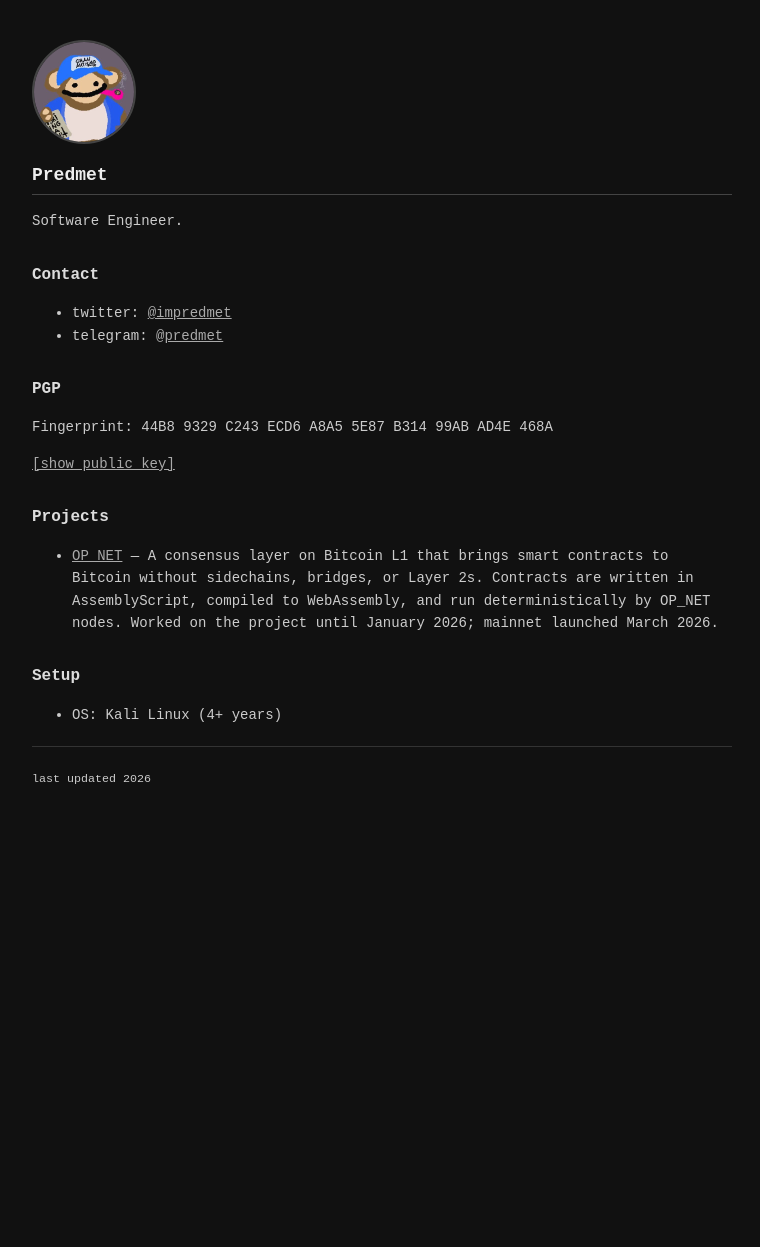
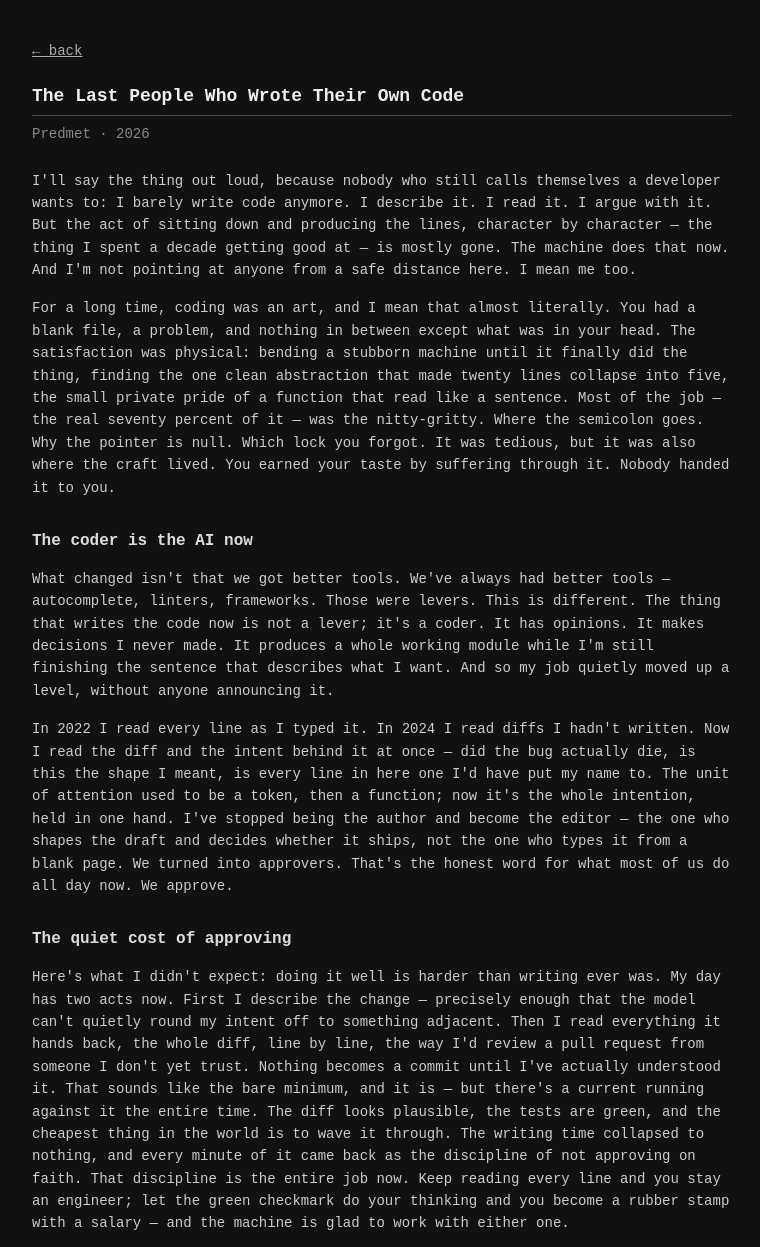
Before and after one commit to impredmet/blog, a React (Vite) app: page /writing/wrote-their-own-code in a window 1280 px wide. Shown: the top 1247 px of the page, without its empty margins (258-1018 px from the left). Before the commit the page ends 830 px from the top, so only its background shows below. Built offline with nearby package versions, Linux system fonts and the light colour scheme.

Commit message:
feat: implement routing and add Article component with content

```diff
--- a/package.json
+++ b/package.json
@@ -13,7 +13,8 @@
   },
   "dependencies": {
     "react": "^19.2.7",
-    "react-dom": "^19.2.7"
+    "react-dom": "^19.2.7",
+    "react-router-dom": "^7.17.0"
   },
   "devDependencies": {
     "@eslint/js": "^10.0.1",
--- a/src/App.tsx
+++ b/src/App.tsx
@@ -1,4 +1,5 @@
 import { useState } from "react";
+import { Link } from "react-router-dom";
 
 const PGP_KEY = `-----BEGIN PGP PUBLIC KEY BLOCK-----
 
@@ -91,6 +92,15 @@ function App() {
       <h2>Projects</h2>
       <ul>
         <li>
+          <a href="https://paylater.dev" target="_blank" rel="noreferrer">
+            PayLater
+          </a>{" "}
+          — Buy-now-pay-later for crypto. Frictionless USDT checkout where the
+          shopper pays within 30 days instead of up front, while the merchant
+          gets settled without carrying the credit risk themselves. Bringing the
+          familiar BNPL flow to stablecoins. Currently building it.
+        </li>
+        <li>
           <a href="https://opnet.org" target="_blank" rel="noreferrer">
             OP_NET
           </a>{" "}
@@ -102,9 +112,20 @@ function App() {
         </li>
       </ul>
 
+      <h2>Writing</h2>
+      <ul>
+        <li>
+          <Link to="/writing/wrote-their-own-code">
+            The Last People Who Wrote Their Own Code
+          </Link>{" "}
+          — how AI quietly turned developers from the authors of code into its
+          approvers.
+        </li>
+      </ul>
+
       <h2>Setup</h2>
       <ul>
-        <li>OS: Kali Linux (4+ years)</li>
+        <li>OS: Kali Linux (6+ years)</li>
       </ul>
 
       <hr />
--- /dev/null
+++ b/src/Article.tsx
@@ -0,0 +1,120 @@
+import { Link } from "react-router-dom";
+
+function Article() {
+  return (
+    <section className="article">
+      <p className="back">
+        <Link to="/">← back</Link>
+      </p>
+
+      <h1>The Last People Who Wrote Their Own Code</h1>
+      <p className="byline">Predmet · 2026</p>
+
+      <p>
+        I'll say the thing out loud, because nobody who still calls themselves a
+        developer wants to: I barely write code anymore. I describe it. I read
+        it. I argue with it. But the act of sitting down and producing the
+        lines, character by character — the thing I spent a decade getting good
+        at — is mostly gone. The machine does that now. And I'm not pointing at
+        anyone from a safe distance here. I mean me too.
+      </p>
+
+      <p>
+        For a long time, coding was an art, and I mean that almost literally.
+        You had a blank file, a problem, and nothing in between except what was
+        in your head. The satisfaction was physical: bending a stubborn machine
+        until it finally did the thing, finding the one clean abstraction that
+        made twenty lines collapse into five, the small private pride of a
+        function that read like a sentence. Most of the job — the real seventy
+        percent of it — was the nitty-gritty. Where the semicolon goes. Why the
+        pointer is null. Which lock you forgot. It was tedious, but it was also
+        where the craft lived. You earned your taste by suffering through it.
+        Nobody handed it to you.
+      </p>
+
+      <h2>The coder is the AI now</h2>
+
+      <p>
+        What changed isn't that we got better tools. We've always had better
+        tools — autocomplete, linters, frameworks. Those were levers. This is
+        different. The thing that writes the code now is not a lever; it's a
+        coder. It has opinions. It makes decisions I never made. It produces a
+        whole working module while I'm still finishing the sentence that
+        describes what I want. And so my job quietly moved up a level, without
+        anyone announcing it.
+      </p>
+
+      <p>
+        In 2022 I read every line as I typed it. In 2024 I read diffs I hadn't
+        written. Now I read the diff and the intent behind it at once — did the
+        bug actually die, is this the shape I meant, is every line in here one
+        I'd have put my name to. The unit of attention used to be a token, then
+        a function; now it's the whole intention, held in one hand. I've stopped
+        being the author and become the editor — the one who shapes the draft
+        and decides whether it ships, not the one who types it from a blank
+        page. We turned into approvers. That's the honest word for what most of
+        us do all day now. We approve.
+      </p>
+
+      <h2>The quiet cost of approving</h2>
+
+      <p>
+        Here's what I didn't expect: doing it well is harder than writing ever
+        was. My day has two acts now. First I describe the change — precisely
+        enough that the model can't quietly round my intent off to something
+        adjacent. Then I read everything it hands back, the whole diff, line by
+        line, the way I'd review a pull request from someone I don't yet trust.
+        Nothing becomes a commit until I've actually understood it. That sounds
+        like the bare minimum, and it is — but there's a current running against
+        it the entire time. The diff looks plausible, the tests are green, and
+        the cheapest thing in the world is to wave it through. The writing time
+        collapsed to nothing, and every minute of it came back as the discipline
+        of not approving on faith. That discipline is the entire job now. Keep
+        reading every line and you stay an engineer; let the green checkmark do
+        your thinking and you become a rubber stamp with a salary — and the
+        machine is glad to work with either one.
+      </p>
+
+      <p>
+        And the apprenticeship is dying. The way you used to become good was by
+        writing bad code and sitting with it long enough to feel why it was bad.
+        The juniors coming up now get a fast, confident answer before they ever
+        sit with the mistake. They skip the suffering that used to manufacture
+        judgment. I don't know yet what that produces. Maybe a generation that's
+        faster than us and never learned the thing we learned by accident. Maybe
+        it's fine. I'm genuinely not sure, and anyone who tells you they are is
+        selling something. But I have a quiet suspicion that the people in the
+        room right now are the last who will ever have written their own code —
+        the last for whom the lines were something you typed, not something you
+        received.
+      </p>
+
+      <h2>What's left is the part that was always the point</h2>
+
+      <p>
+        I don't write this as a eulogy. The seventy percent the machine took was
+        never the part I loved most — it was the toll I paid to reach the part I
+        did. What's left is the thirty percent that was always the mastery:
+        deciding what is even worth building, framing a problem so it has a
+        clean answer, having the taste to see that a working solution is still
+        the wrong one. The machine is an astonishing coder and a mediocre
+        engineer, because engineering was never mostly about the code. It was
+        about judgment, and judgment doesn't compress.
+      </p>
+
+      <p>
+        So we're approvers now. Fine. The open question — the one I think about
+        when I close the laptop — is whether approval can become a craft the way
+        coding was. Whether you can be an artist of judgment: knowing what to
+        accept and what to send back, holding a system in your head well enough
+        to catch the one thing the machine got confidently wrong. I think you
+        can. I think that's the whole game now. But it's a different game, and I
+        won't pretend I don't miss the old one a little — the blank file, the
+        stubborn machine, and the long quiet hours when it was just me and the
+        problem, writing every line myself.
+      </p>
+    </section>
+  );
+}
+
+export default Article;
--- /dev/null
+++ b/src/ScrollToTop.tsx
@@ -0,0 +1,14 @@
+import { useEffect } from "react";
+import { useLocation } from "react-router-dom";
+
+function ScrollToTop() {
+  const { pathname } = useLocation();
+
+  useEffect(() => {
+    window.scrollTo(0, 0);
+  }, [pathname]);
+
+  return null;
+}
+
+export default ScrollToTop;
--- a/src/index.css
+++ b/src/index.css
@@ -41,6 +41,20 @@ hr {
   margin: 20px 0;
 }
 
+.article .back {
+  margin-bottom: 20px;
+}
+
+.article .byline {
+  color: #888;
+  margin-top: -8px;
+  margin-bottom: 24px;
+}
+
+.article p {
+  margin: 0 0 16px;
+}
+
 pre {
   background: #1a1a1a;
   padding: 10px;
--- a/src/main.tsx
+++ b/src/main.tsx
@@ -1,10 +1,19 @@
 import { StrictMode } from "react";
 import { createRoot } from "react-dom/client";
+import { BrowserRouter, Route, Routes } from "react-router-dom";
 import App from "./App.tsx";
+import Article from "./Article.tsx";
+import ScrollToTop from "./ScrollToTop.tsx";
 import "./index.css";
 
 createRoot(document.getElementById("root")!).render(
   <StrictMode>
-    <App />
+    <BrowserRouter>
+      <ScrollToTop />
+      <Routes>
+        <Route path="/" element={<App />} />
+        <Route path="/writing/wrote-their-own-code" element={<Article />} />
+      </Routes>
+    </BrowserRouter>
   </StrictMode>,
 );
```
